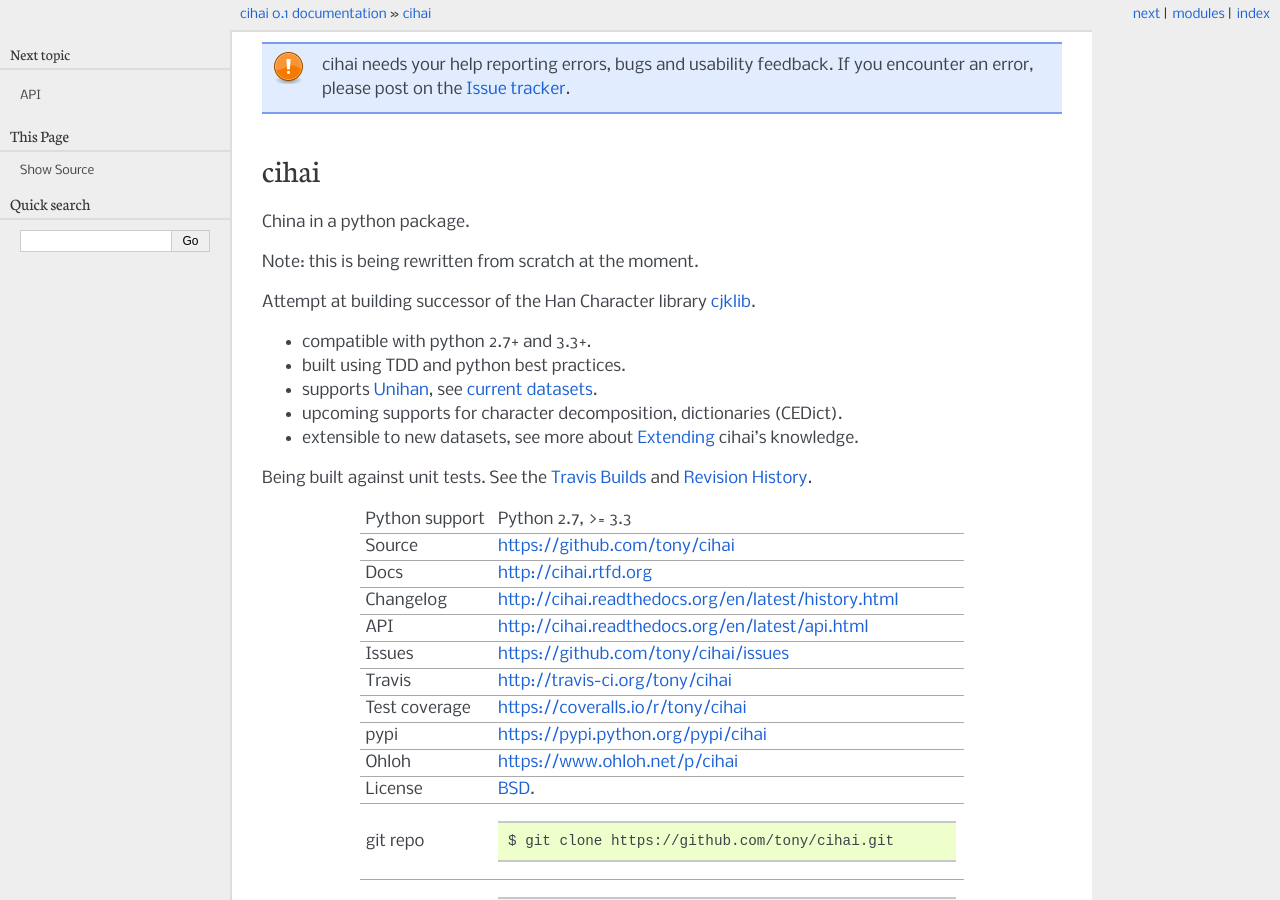
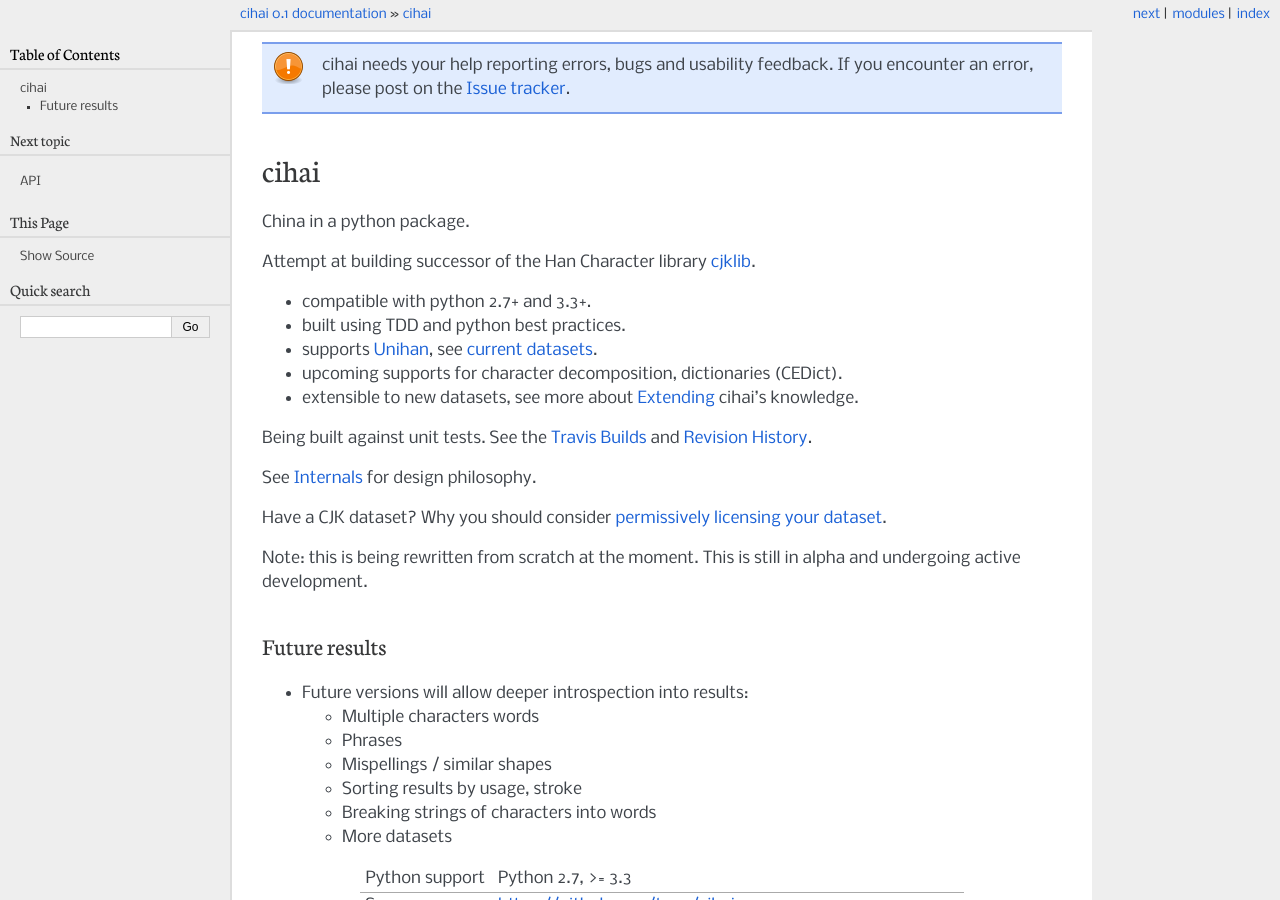
Before and after one commit to cihai/cihai, a Sphinx documentation site: the page built from doc/index.rst, in a window 1280 px wide and 900 px high. Built offline with Sphinx 7.4.7, drawn with Linux system fonts in a browser that asks for light colours; some of the changed text lies outside the part shown.

Commit message:
Doc updates

```diff
--- a/README.rst
+++ b/README.rst
@@ -23,11 +21,33 @@
 Being built against unit tests. See the `Travis Builds`_ and
 `Revision History`_.
 
+See `Internals`_ for design philosophy.
+
+Have a CJK dataset? Why you should consider `permissively licensing your
+dataset`_.
+
+Note: this is being rewritten from scratch at the moment. This is still in
+alpha and undergoing active development.
+
+Future results
+--------------
+
+- Future versions will allow deeper introspection into results:
+
+  - Multiple characters words
+  - Phrases
+  - Mispellings / similar shapes
+  - Sorting results by usage, stroke
+  - Breaking strings of characters into words
+  - More datasets
+
 .. _Travis Builds: https://travis-ci.org/tony/cihai/builds
 .. _Revision History: https://github.com/tony/cihai/commits/master
 .. _cjklib: http://cjklib.org/0.3/
 .. _current datasets: http://cihai.readthedocs.org/en/latest/api.html#datasets
 .. _Extending: http://cihai.readthedocs.org/en/latest/extending.html
+.. _permissively licensing your dataset: http://cihai.readthedocs.org/en/latest/information_liberation.html
+.. _Internals: http://cihai.readthedocs.org/en/latest/internals.html
 
 ==============  ==========================================================
 Python support  Python 2.7, >= 3.3
--- a/doc/index.rst
+++ b/doc/index.rst
@@ -14,5 +14,7 @@
 
     api
     extending
+    internals
+    information_liberation
     history
     roadmap
```
Also changed, not shown: other parts of README.rst (+0 -2 lines), doc/information_liberation.rst (added, +106 -0 lines), doc/internals.rst (added, +35 -0 lines).
